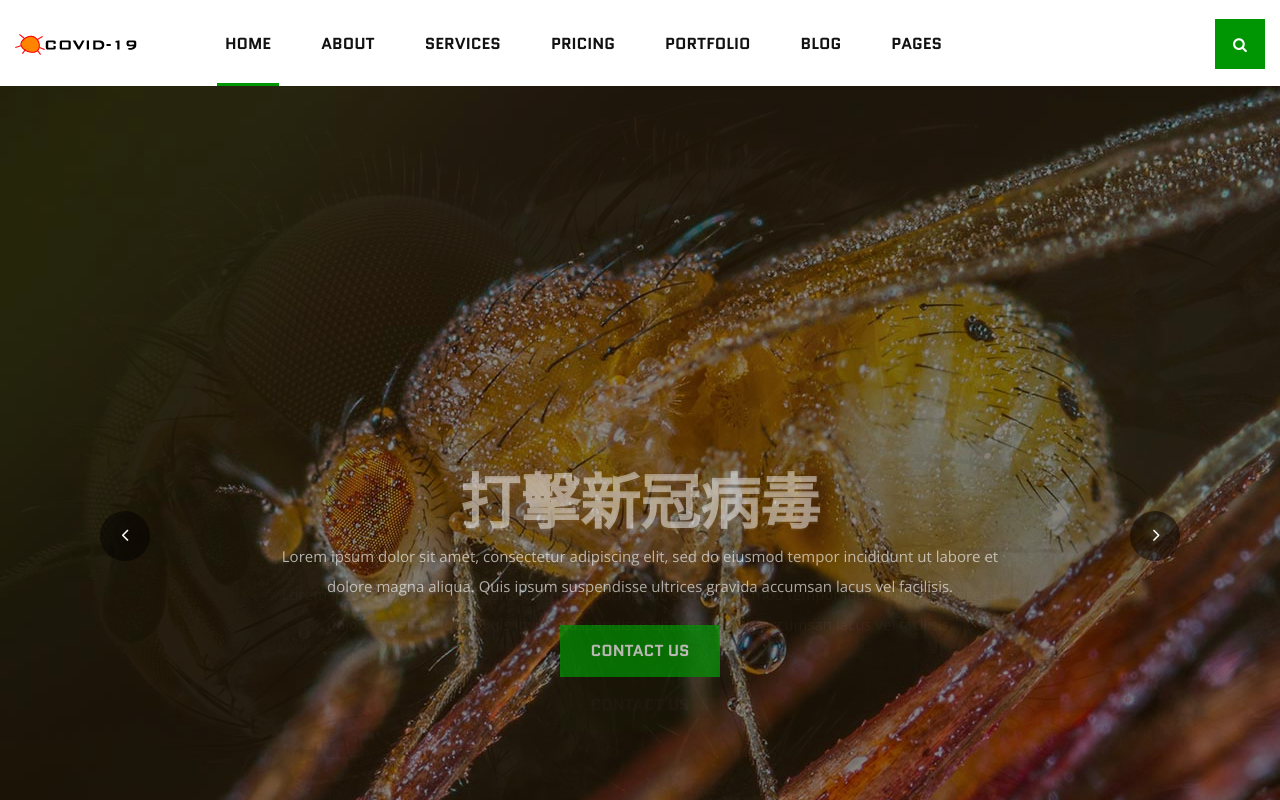
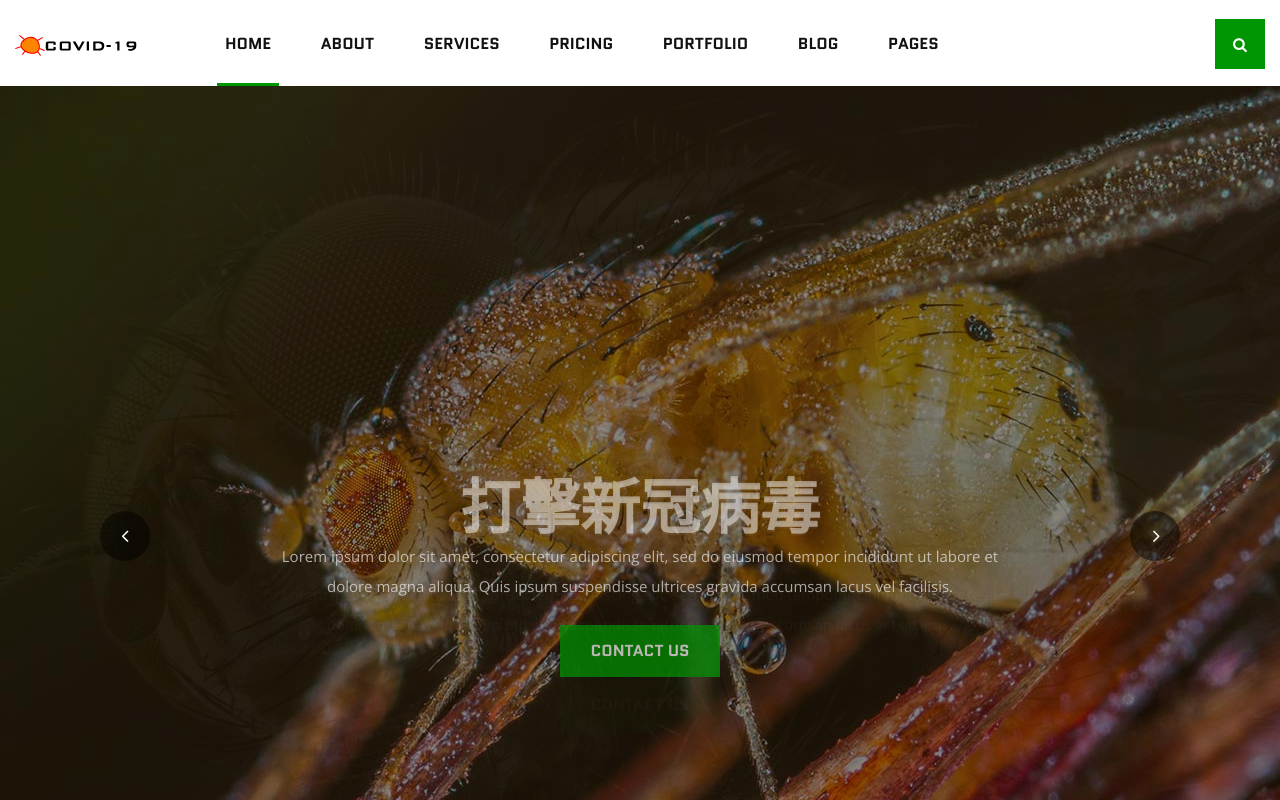
Before and after one commit to A108070031/WuHan, a plain HTML site: page index.html in a window 1280 px wide. Shown: the top 800 px of the page. Drawn offline with nearby package versions, Linux system fonts and the light colour scheme.

Commit message:
Update index.html

```diff
--- a/index.html
+++ b/index.html
@@ -12,6 +12,7 @@
     <!-- Google Font -->
     <link href="https://fonts.googleapis.com/css?family=Quantico:400,700&display=swap" rel="stylesheet">
     <link href="https://fonts.googleapis.com/css?family=Open+Sans:400,600,700&display=swap" rel="stylesheet">
+    <link href="https://fonts.googleapis.com/css?family=Noto+Sans+TC&display=swap" rel="stylesheet">
 
     <!-- Css Styles -->
     <link rel="stylesheet" href="css/bootstrap.min.css" type="text/css">
@@ -21,6 +22,8 @@
     <link rel="stylesheet" href="css/magnific-popup.css" type="text/css">
     <link rel="stylesheet" href="css/slicknav.min.css" type="text/css">
     <link rel="stylesheet" href="css/style.css" type="text/css">
+    <link href="css/myresume.css" rel="stylesheet">
+
 </head>
 
 <body>
```
